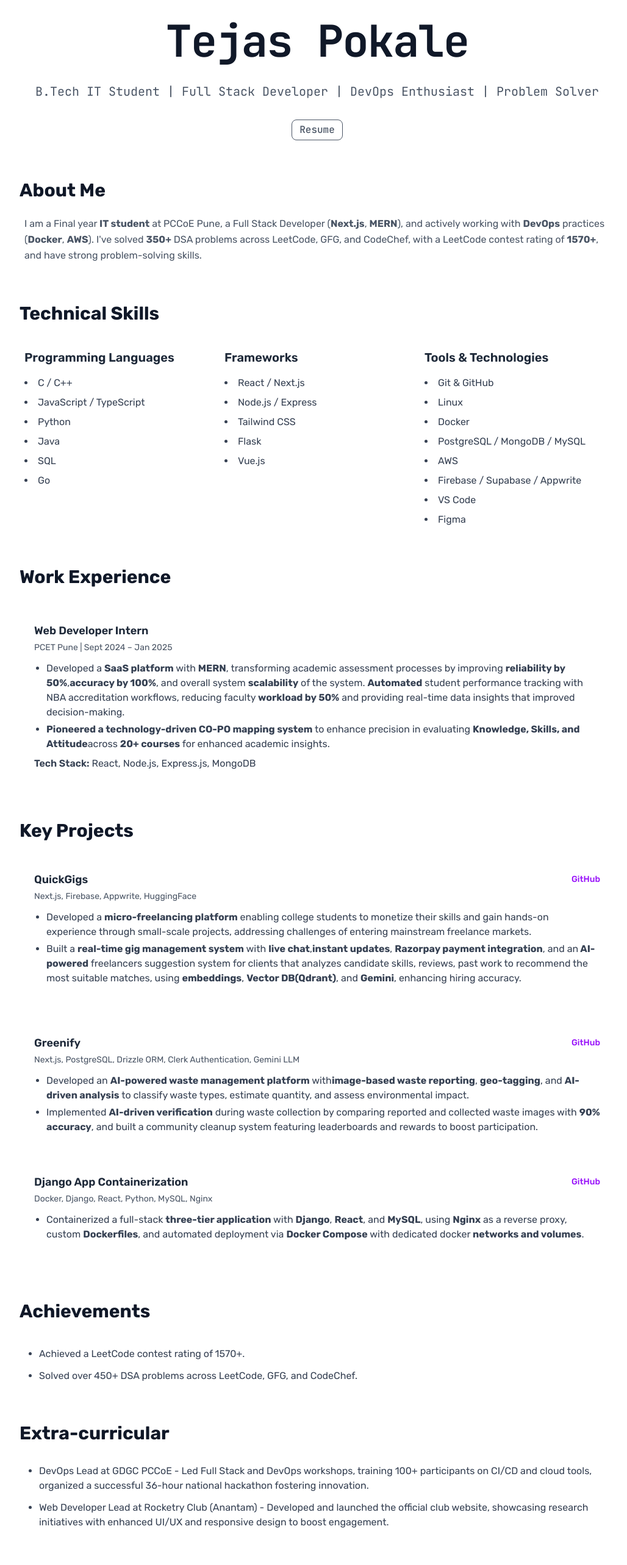
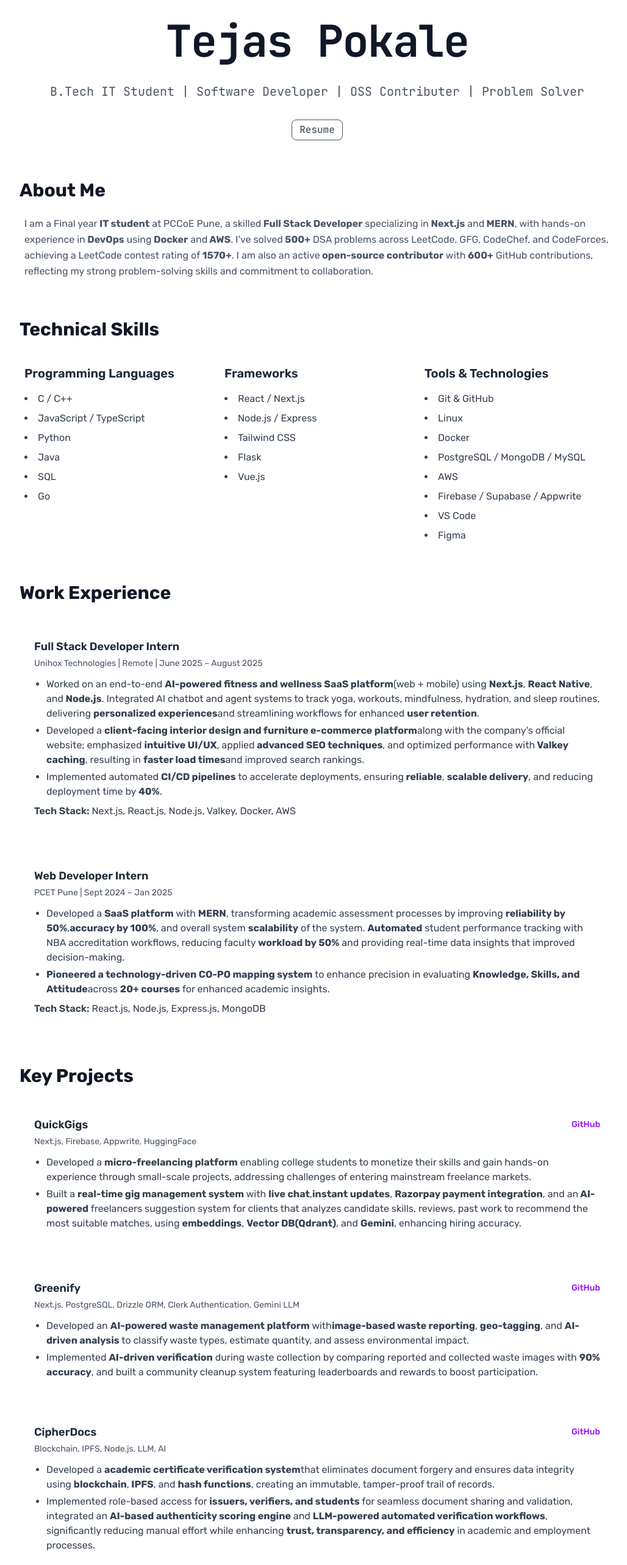
Before and after one commit to tejaspokale22/Portfolio, a Next.js app: page / in a window 1280 px wide. Shown: the part 120-2686 px from the top of the page at 61% size, without its empty margins (120-1148 px from the left). Built offline with nearby package versions, Linux system fonts and the light colour scheme; a web font is replaced by a local one.

Commit message:
chore: updated homepage

```diff
--- a/src/app/components/Loading.tsx
+++ /dev/null
@@ -1,9 +0,0 @@
-export default function Loading() {
-  return (
-    <div className="fixed inset-0 flex items-center justify-center bg-black">
-      <span className="text-4xl font-bold text-white">
-        TP
-      </span>
-    </div>
-  );
-}
--- a/src/app/page.tsx
+++ b/src/app/page.tsx
@@ -1,10 +1,9 @@
 "use client";
 
 import React from "react";
-import { useState, useEffect } from "react";
+import { useState } from "react";
 import Link from "next/link";
 import Header from "./components/Header";
-import Loading from "./components/Loading";
 import {
   Github as GithubIcon,
   Linkedin as LinkedinIcon,
@@ -13,41 +12,18 @@ import {
 } from "lucide-react";
 
 export default function Home() {
-  const [darkMode, setDarkMode] = useState(Boolean);
-  const [loading, setIsLoading] = useState(true);
+  const [darkMode, setDarkMode] = useState(false);
 
-  useEffect(() => {
-    // Check if user has a theme preference in localStorage
-    const isDark = localStorage.getItem("theme") === "dark";
-    setDarkMode(isDark);
-
-    // Apply the theme class to the HTML element
-    if (isDark) {
+  const toggleTheme = () => {
+    const newMode = !darkMode;
+    setDarkMode(newMode);
+    // Update localStorage and class
+    if (newMode) {
       document.documentElement.classList.add("dark");
     } else {
       document.documentElement.classList.remove("dark");
     }
-    setTimeout(() => {
-      setIsLoading(false);
-    }, 400);
-  }, []);
-  const toggleTheme = () => {
-    const newMode = !darkMode;
-    setDarkMode(newMode);
-
-    // Update localStorage and class
-    if (newMode) {
-      document.documentElement.classList.add("dark");
-      localStorage.setItem("theme", "dark");
-    } else {
-      document.documentElement.classList.remove("dark");
-      localStorage.setItem("theme", "light");
-    }
   };
-
-  if (loading) {
-    return <Loading />;
-  }
 
   return (
     <div className="min-h-screen bg-white dark:bg-black">
@@ -59,11 +35,11 @@ export default function Home() {
             Tejas Pokale
           </h1>
           <p className="mb-2 font-normal text-gray-600 transition-colors duration-300 text-sm md:text-xl dark:text-gray-400 jb">
-            B.Tech IT Student | Full Stack Developer | DevOps Enthusiast |
-            Problem Solver
+            B.Tech IT Student | Software Developer | OSS Contributer | Problem
+            Solver
           </p>
           <Link
-            href="https://drive.google.com/file/d/1FjAxuguOMdW31ln9c0vlAbk8RrZ6dv5o/view?usp=sharing"
+            href="https://drive.google.com/file/d/1PysuG8o0w1bQhqNzZSlheYrbbqUJt2XT/view?usp=sharing"
             target="_blank"
             className="jb inline-flex items-center px-3 py-1 mt-6 text-base font-medium text-gray-600 rounded-lg border border-gray-600 dark:text-gray-400 dark:border-gray-500 hover:text-black hover:border-black dark:hover:text-gray-300 dark:hover:border-gray-400"
           >
@@ -80,16 +56,23 @@ export default function Home() {
           <div className="p-2">
             <p className="leading-relaxed text-gray-600 text-md dark:text-gray-300">
               I am a Final year <span className="font-bold">IT student</span> at
-              PCCoE Pune, a Full Stack Developer (
-              <span className="font-bold">Next.js</span>,{" "}
-              <span className="font-bold">MERN</span>), and actively working
-              with <span className="font-bold">DevOps</span> practices (
-              <span className="font-bold">Docker</span>,{" "}
-              <span className="font-bold">AWS</span>). I&apos;ve solved{" "}
-              <span className="font-bold">350+</span> DSA problems across
-              LeetCode, GFG, and CodeChef, with a LeetCode contest rating of{" "}
-              <span className="font-bold">1570+</span>, and have strong
-              problem-solving skills.
+              PCCoE Pune, a skilled
+              <span className="font-bold"> Full Stack Developer</span>{" "}
+              specializing in
+              <span className="font-bold"> Next.js</span> and
+              <span className="font-bold"> MERN</span>, with hands-on experience
+              in
+              <span className="font-bold"> DevOps</span> using
+              <span className="font-bold"> Docker</span> and
+              <span className="font-bold"> AWS</span>. I&apos;ve solved
+              <span className="font-bold"> 500+</span> DSA problems across
+              LeetCode, GFG, CodeChef, and CodeForces, achieving a LeetCode
+              contest rating of
+              <span className="font-bold"> 1570+</span>. I am also an active
+              <span className="font-bold"> open-source contributor</span> with
+              <span className="font-bold"> 600+</span> GitHub contributions,
+              reflecting my strong problem-solving skills and commitment to
+              collaboration.
             </p>
           </div>
         </section>
@@ -157,6 +140,61 @@ export default function Home() {
           <div className="space-y-6">
             <div className="p-6 bg-white rounded-xl hover:bg-gray-50 dark:bg-black dark:hover:bg-white/5">
               <p className="mb-1 text-lg font-semibold text-gray-800 dark:text-gray-200">
+                Full Stack Developer Intern
+              </p>
+              <p className="mb-3 text-sm text-gray-600 dark:text-gray-400">
+                Unihox Technologies | Remote | June 2025 – August 2025
+              </p>
+              <ul className="pl-5 mb-2 space-y-1 list-disc text-gray-700 dark:text-gray-300">
+                <li>
+                  Worked on an end-to-end{" "}
+                  <span className="font-bold">
+                    AI-powered fitness and wellness SaaS platform
+                  </span>
+                  (web + mobile) using{" "}
+                  <span className="font-bold">Next.js</span>,{" "}
+                  <span className="font-bold">React Native</span>, and
+                  <span className="font-bold"> Node.js</span>. Integrated AI
+                  chatbot and agent systems to track yoga, workouts,
+                  mindfulness, hydration, and sleep routines, delivering{" "}
+                  <span className="font-bold">personalized experiences</span>
+                  and streamlining workflows for enhanced{" "}
+                  <span className="font-bold">user retention</span>.
+                </li>
+                <li>
+                  Developed a{" "}
+                  <span className="font-bold">
+                    client-facing interior design and furniture e-commerce
+                    platform
+                  </span>
+                  along with the company&apos;s official website; emphasized{" "}
+                  <span className="font-bold">intuitive UI/UX</span>, applied
+                  <span className="font-bold"> advanced SEO techniques</span>,
+                  and optimized performance with
+                  <span className="font-bold"> Valkey caching</span>, resulting
+                  in <span className="font-bold">faster load times</span>
+                  and improved search rankings.
+                </li>
+                <li>
+                  Implemented automated{" "}
+                  <span className="font-bold">CI/CD pipelines</span> to
+                  accelerate deployments, ensuring
+                  <span className="font-bold"> reliable</span>,{" "}
+                  <span className="font-bold">scalable delivery</span>, and
+                  reducing deployment time by{" "}
+                  <span className="font-bold">40%</span>.
+                </li>
+              </ul>
+              <p className="text-gray-700 dark:text-gray-300">
+                <span className="font-semibold">Tech Stack:</span> Next.js,
+                React.js, Node.js, Valkey, Docker, AWS
+              </p>
+            </div>
+          </div>
+
+          <div className="space-y-6">
+            <div className="p-6 bg-white rounded-xl hover:bg-gray-50 dark:bg-black dark:hover:bg-white/5">
+              <p className="mb-1 text-lg font-semibold text-gray-800 dark:text-gray-200">
                 Web Developer Intern
               </p>
               <p className="mb-3 text-sm text-gray-600 dark:text-gray-400">
@@ -190,7 +228,7 @@ export default function Home() {
                 </li>
               </ul>
               <p className="text-gray-700 dark:text-gray-300">
-                <span className="font-semibold">Tech Stack:</span> React,
+                <span className="font-semibold">Tech Stack:</span> React.js,
                 Node.js, Express.js, MongoDB
               </p>
             </div>
@@ -289,13 +327,14 @@ export default function Home() {
                 </li>
               </ul>
             </div>
+          </div>
 
-            {/* Django Project */}
+          {/* CipheDocs} */}
           <div className="p-6 bg-white rounded-xl hover:bg-gray-50 dark:bg-black dark:hover:bg-white/5">
             <p className="flex justify-between items-center mb-1 text-lg font-semibold text-gray-800 dark:text-gray-200">
-                Django App Containerization
+              CipherDocs
               <a
-                  href="https://github.com/tejaspokale22/django-app-containerization"
+                href="https://github.com/tejaspokale22/CipherDocs"
                 target="_blank"
                 rel="noopener noreferrer"
                 className="text-sm font-medium text-purple-600 hover:underline dark:text-purple-400"
@@ -304,24 +343,40 @@ export default function Home() {
               </a>
             </p>
             <p className="mb-3 text-sm text-gray-600 dark:text-gray-400">
-                Docker, Django, React, Python, MySQL, Nginx
+              Blockchain, IPFS, Node.js, LLM, AI
             </p>
             <ul className="pl-5 mb-4 space-y-1 list-disc text-gray-700 dark:text-gray-300">
               <li>
-                  Containerized a full-stack{" "}
-                  <span className="font-bold">three-tier application</span> with{" "}
-                  <span className="font-bold">Django</span>,{" "}
-                  <span className="font-bold">React</span>, and{" "}
-                  <span className="font-bold">MySQL</span>, using{" "}
-                  <span className="font-bold">Nginx</span> as a reverse proxy,
-                  custom <span className="font-bold">Dockerfiles</span>, and
-                  automated deployment via{" "}
-                  <span className="font-bold">Docker Compose</span> with
-                  dedicated docker{" "}
-                  <span className="font-bold">networks and volumes</span>.
+                Developed a{" "}
+                <span className="font-bold">
+                  academic certificate verification system
+                </span>
+                that eliminates document forgery and ensures data integrity
+                using <span className="font-bold">blockchain</span>,
+                <span className="font-bold"> IPFS</span>, and{" "}
+                <span className="font-bold">hash functions</span>, creating an
+                immutable, tamper-proof trail of records.
+              </li>
+              <li>
+                Implemented role-based access for{" "}
+                <span className="font-bold">
+                  issuers, verifiers, and students
+                </span>{" "}
+                for seamless document sharing and validation, integrated an{" "}
+                <span className="font-bold">
+                  AI-based authenticity scoring engine
+                </span>{" "}
+                and{" "}
+                <span className="font-bold">
+                  LLM-powered automated verification workflows
+                </span>
+                , significantly reducing manual effort while enhancing{" "}
+                <span className="font-bold">
+                  trust, transparency, and efficiency
+                </span>{" "}
+                in academic and employment processes.
               </li>
             </ul>
-            </div>
           </div>
         </section>
 
@@ -331,10 +386,29 @@ export default function Home() {
           </h2>
           <div className="p-2 bg-white rounded-xl dark:bg-black">
             <ul className="pl-6 space-y-3 list-disc text-gray-700 dark:text-gray-300">
-              <li>Achieved a LeetCode contest rating of 1570+.</li>
               <li>
-                Solved over 450+ DSA problems across LeetCode, GFG, and
-                CodeChef.
+                Solved <span className="font-bold">500+ DSA problems</span>{" "}
+                across LeetCode, GFG, CodeChef, and CodeForces; achieved a{" "}
+                <span className="font-bold">
+                  LeetCode contest rating of 1570+
+                </span>{" "}
+                and earned SQL proficiency badge.
+              </li>
+              <li>
+                Contributed to{" "}
+                <span className="font-bold">2-3 open-source projects</span> with
+                merged pull requests; have{" "}
+                <span className="font-bold">600+ GitHub contributions</span>,
+                demonstrating consistent collaboration and code quality.
+              </li>
+              <li>
+                Certified in{" "}
+                <span className="font-bold">AWS Educate Cloud Computing</span>,{" "}
+                <span className="font-bold">C++ (Udemy)</span>, and{" "}
+                <span className="font-bold">
+                  Python Programming by GeeksforGeeks
+                </span>
+                .
               </li>
             </ul>
           </div>
```
Lines whose indentation alone changed are shown as unchanged.
